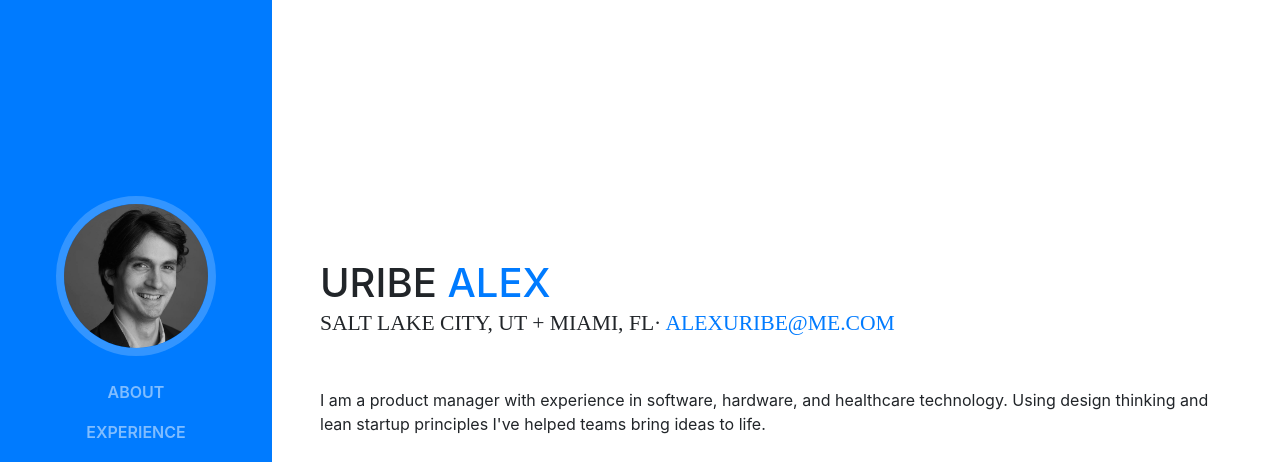
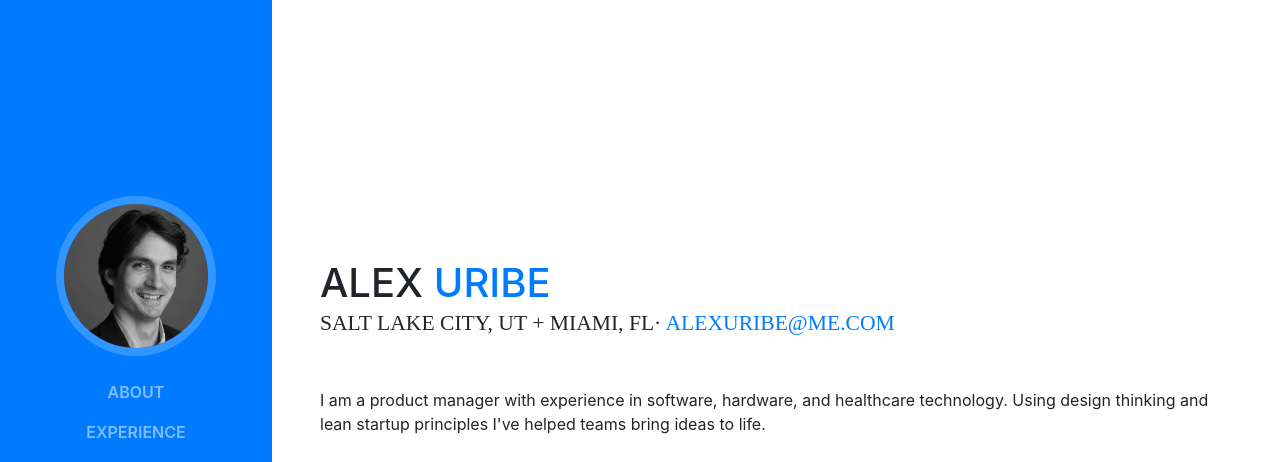
Before and after one commit to alexuribe/alexuribe.me, a website with bundled scripts: page index.html in a window 1280 px wide. Shown: the top 462 px of the page. Built offline with nearby package versions, Linux system fonts and the light colour scheme; a web font is replaced by a local one.

Commit message:
adjusted name

```diff
--- a/index.html
+++ b/index.html
@@ -65,8 +65,8 @@
 
       <section class="resume-section p-3 p-lg-5 d-flex d-column" id="about">
         <div class="my-auto">
-          <h1 class="mb-0">Uribe
-            <span class="text-primary">Alex</span>
+          <h1 class="mb-0">Alex
+            <span class="text-primary">Uribe</span>
           </h1>
           <div class="subheading mb-5">Salt Lake City, UT + Miami, FL·
             <a href="mailto:alexuribe@me.com">alexuribe@me.com</a>
```
